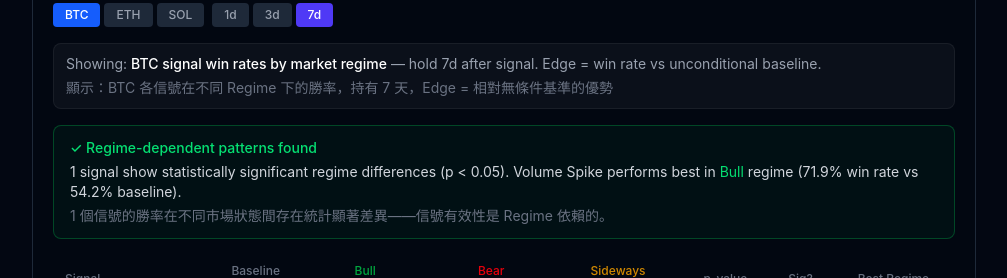
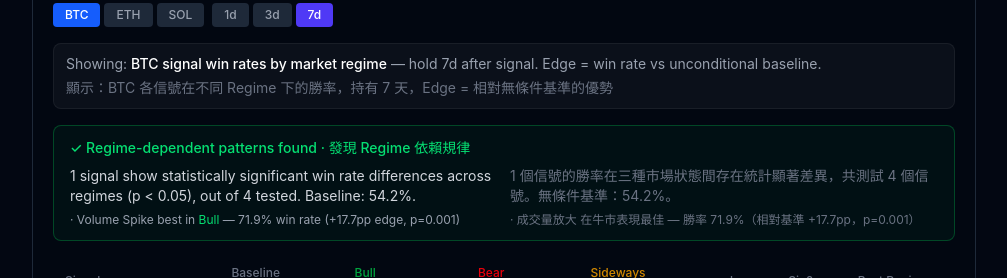
Before and after one commit to AnkeYan/crypto-pattern-lab-demo-FYP, a Next.js app in the folder web/: page /validation in a window 1280 px wide. Shown: the part 1760-2038 px from the top of the page, without its empty margins (240-1247 px from the left). Built offline with nearby package versions, Linux system fonts and the light colour scheme; no server answers.

Commit message:
feat: RegimeEfficacyPanel 動態雙語 Key Takeaway — 逐信號帶勝率/Edge/p值

```diff
--- a/web/src/app/components/RegimeEfficacyPanel.tsx
+++ b/web/src/app/components/RegimeEfficacyPanel.tsx
@@ -199,20 +199,68 @@
       {rows.length > 0 && (() => {
         const baselineWr = parseFloat(rows[0]?.baseline_wr ?? "0.5");
         if (sigCount > 0 && bestFinds.length > 0) {
-          const top = bestFinds[0];
+          // 找出每個顯著信號的最佳 regime 詳情
+          const sigRows = rows.filter(r => r.significant === "True");
+          const sigDetails = sigRows.map(r => {
+            const best = r.best_regime;
+            const bestWr = parseFloat(r[`${best}_wr` as keyof EfficacyRow] as string);
+            const bestEdge = parseFloat(r[`${best}_edge` as keyof EfficacyRow] as string);
+            const pval = parseFloat(r.chi2_pvalue);
+            return {
+              signalEn: SIGNAL_LABELS[r.signal]?.en ?? r.signal,
+              signalZh: SIGNAL_LABELS[r.signal]?.zh ?? r.signal,
+              regime: best,
+              wr: bestWr,
+              edgePp: bestEdge,
+              pval,
+            };
+          });
+
+          const zhLines = sigDetails.map(d =>
+            `${d.signalZh} 在${d.regime === "bull" ? "牛市" : d.regime === "bear" ? "熊市" : "橫盤"}表現最佳 — 勝率 ${(d.wr * 100).toFixed(1)}%（相對基準 ${d.edgePp >= 0 ? "+" : ""}${(d.edgePp * 100).toFixed(1)}pp，p=${d.pval.toFixed(3)}）`
+          );
+
           return (
             <div className="mb-4 rounded-lg border border-green-500/30 bg-green-500/5 px-4 py-3 text-sm">
-              <div className="font-medium text-green-400 mb-1">✓ Regime-dependent patterns found</div>
-              <div className="text-gray-300">{sigCount} signal{sigCount > 1 ? "s" : ""} show statistically significant regime differences (p &lt; 0.05). {SIGNAL_LABELS[rows.find(r => r.significant === "True")?.signal ?? ""]?.en} performs best in <span className={REGIME_COLORS[top.regime]}>{REGIME_LABELS[top.regime]}</span> regime ({(top.wr * 100).toFixed(1)}% win rate vs {(baselineWr * 100).toFixed(1)}% baseline).</div>
-              <div className="text-gray-500 mt-1">{sigCount} 個信號的勝率在不同市場狀態間存在統計顯著差異——信號有效性是 Regime 依賴的。</div>
+              <div className="font-medium text-green-400 mb-2">✓ Regime-dependent patterns found · 發現 Regime 依賴規律</div>
+              <div className="grid grid-cols-1 md:grid-cols-2 gap-3">
+                <div>
+                  <p className="text-gray-300 mb-1.5">
+                    {sigCount} signal{sigCount > 1 ? "s" : ""} show statistically significant win rate differences across regimes (p &lt; 0.05), out of {rows.length} tested. Baseline: {(baselineWr * 100).toFixed(1)}%.
+                  </p>
+                  <ul className="space-y-0.5">
+                    {sigDetails.map((d, i) => (
+                      <li key={i} className="text-gray-400 text-xs">
+                        · {d.signalEn} best in <span className={REGIME_COLORS[d.regime]}>{REGIME_LABELS[d.regime]}</span> — {(d.wr * 100).toFixed(1)}% win rate ({d.edgePp >= 0 ? "+" : ""}{(d.edgePp * 100).toFixed(1)}pp edge, p={d.pval.toFixed(3)})
+                      </li>
+                    ))}
+                  </ul>
+                </div>
+                <div>
+                  <p className="text-gray-500 mb-1.5">
+                    {sigCount} 個信號的勝率在三種市場狀態間存在統計顯著差異，共測試 {rows.length} 個信號。無條件基準：{(baselineWr * 100).toFixed(1)}%。
+                  </p>
+                  <ul className="space-y-0.5">
+                    {zhLines.map((line, i) => (
+                      <li key={i} className="text-gray-500 text-xs">· {line}</li>
+                    ))}
+                  </ul>
+                </div>
+              </div>
             </div>
           );
         }
         return (
           <div className="mb-4 rounded-lg border border-gray-700 bg-white/[0.03] px-4 py-3 text-sm">
-            <div className="font-medium text-gray-400 mb-1">~ No statistically significant regime differences (p ≥ 0.05)</div>
-            <div className="text-gray-500">Signals perform similarly across Bull / Bear / Sideways regimes for {symLabel} at {hd}d holding. The differences observed may be due to sampling variation.</div>
-            <div className="text-gray-600 mt-1">在此篩選條件下，各信號在不同 Regime 的勝率差異未達統計顯著水平。</div>
+            <div className="font-medium text-gray-400 mb-2">~ No statistically significant regime differences · 未見顯著 Regime 差異</div>
+            <div className="grid grid-cols-1 md:grid-cols-2 gap-3">
+              <div>
+                <p className="text-gray-500">All {rows.length} signals tested show similar win rates across Bull / Bear / Sideways for {symLabel} at {hd}d holding (p ≥ 0.05). The observed differences are likely due to sampling variation rather than genuine regime effects.</p>
+              </div>
+              <div>
+                <p className="text-gray-600">共測試 {rows.length} 個信號，{symLabel} 在持有 {hd} 天的條件下，各信號在牛市、熊市、橫盤的勝率差異均未達統計顯著水平（p ≥ 0.05）。差異很可能來自抽樣波動，而非真實的 Regime 效應。</p>
+              </div>
+            </div>
           </div>
         );
       })()}
```
Also changed, not shown: 1 other file (tests, documents, lock files or other folders).
